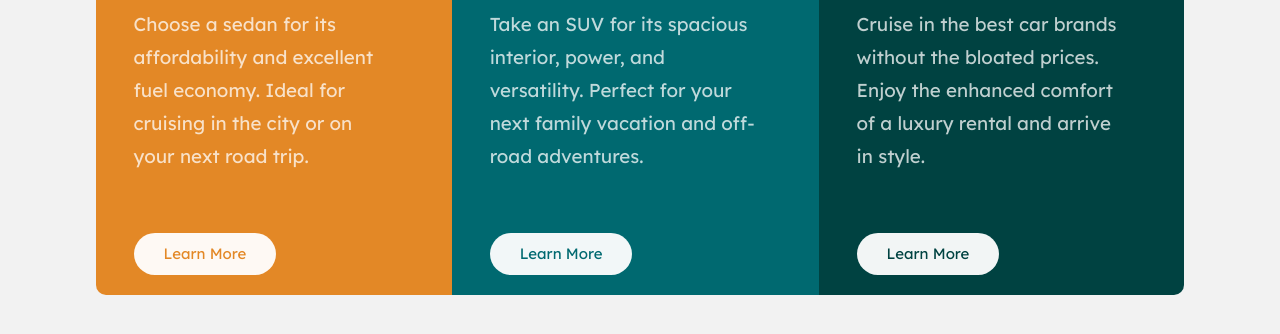
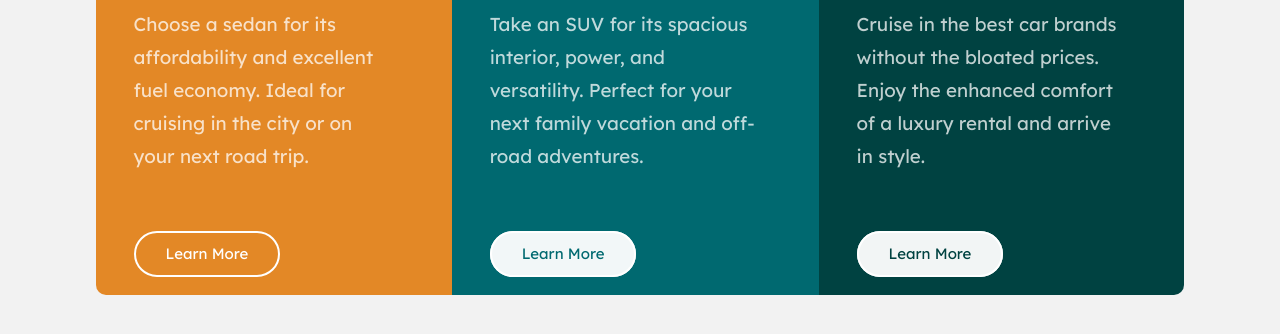
Before and after one commit to BartyCoding/3-column-preview-cards, a plain HTML site: page index.html in a window 1280 px wide. In both pictures the pointer is over the link 204 px from the left and 604 px from the top of the page. Shown: the part 350-684 px from the top of the page. Drawn offline with Linux system fonts and the light colour scheme.

Commit message:
Added hover states to button

```diff
--- a/styles.css
+++ b/styles.css
@@ -55,6 +55,13 @@ body {
     border-radius: 25px;
     padding: 0.75em 2em;
     mix-blend-mode: screen;
+    border: 2px solid white;
+}
+
+.learn-more-btn:hover {
+    background-color: hsla(0, 0%, 100%, 0);
+    border: 2px solid white;
+    color: white;
 }
 
 .card-1 {
```
